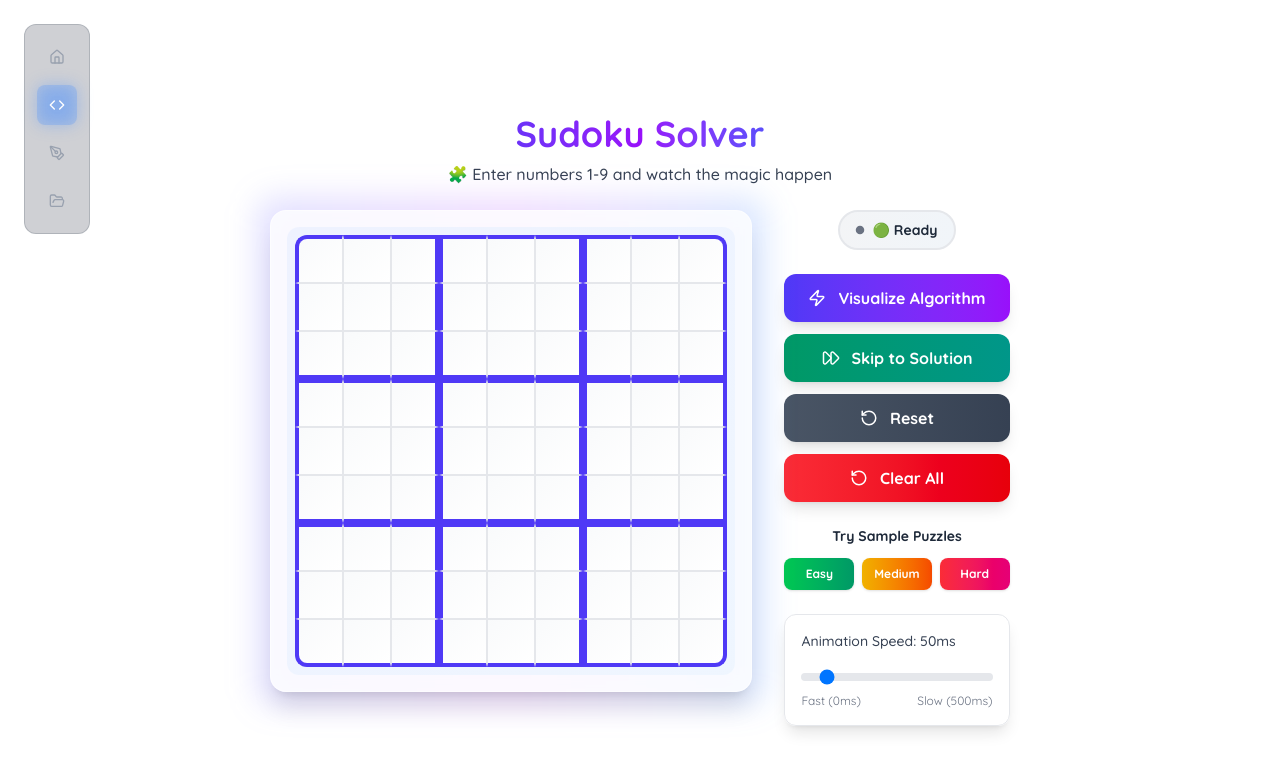
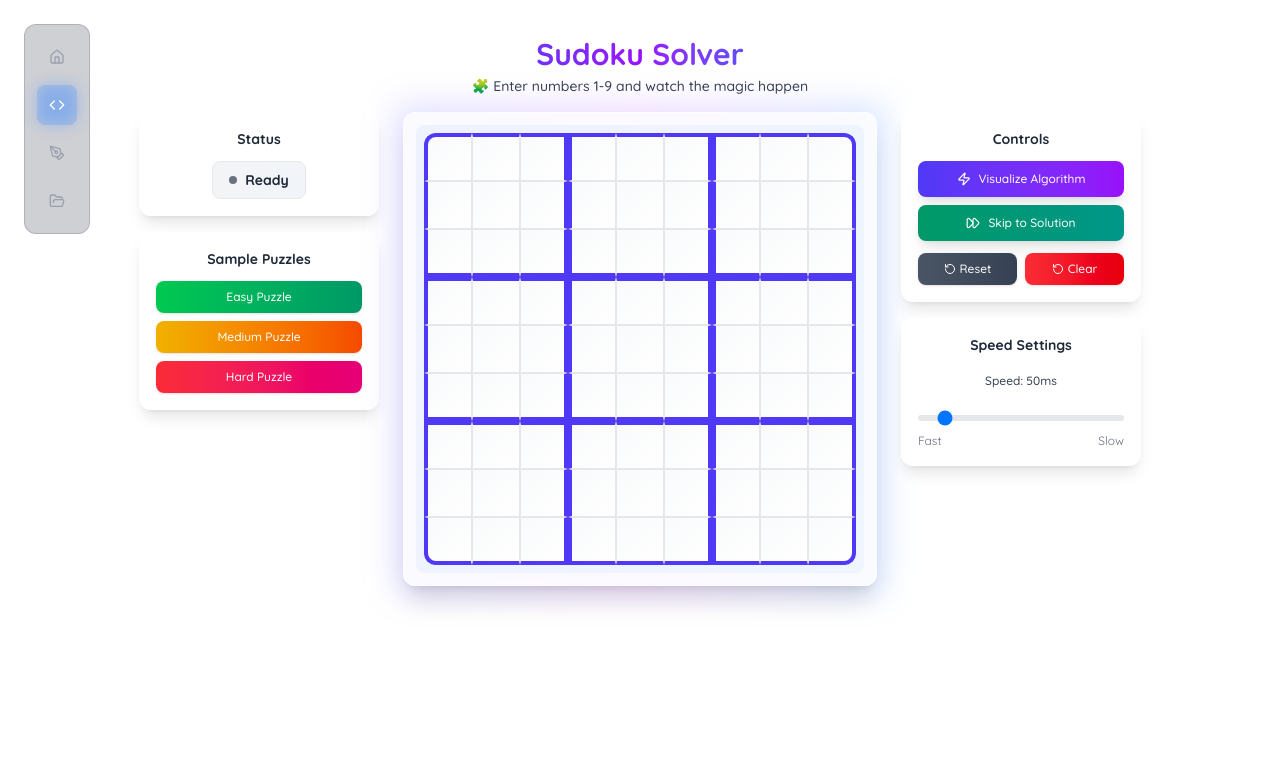
Before and after one commit to masabinhok/portfolio, a Next.js app: page /dsa in a window 1280 px wide. Shown: the top 772 px of the page. Built offline with nearby package versions, Linux system fonts and the light colour scheme.

Commit message:
feat: change the layout for better ux

```diff
--- a/components/dsa/SudokuSolver.tsx
+++ b/components/dsa/SudokuSolver.tsx
@@ -429,17 +429,17 @@ const SudokuSolver = () => {
   }
 
   return (
-    <section className='min-h-screen w-screen p-4 flex flex-col items-center justify-center'>
+    <section className='h-screen w-screen p-4 flex flex-col items-center justify-center overflow-hidden'>
       <motion.div
-        className='w-full max-w-6xl flex flex-col items-center gap-6'
+        className='w-full max-w-7xl flex flex-col items-center gap-4 h-full'
         initial={{ opacity: 0, y: 20 }}
         animate={{ opacity: 1, y: 0 }}
         transition={{ duration: 0.8, ease: "easeOut" }}
       >
         {/* Compact Header */}
-        <div className='text-center space-y-2'>
+        <div className='text-center space-y-1 flex-shrink-0'>
           <motion.h1
-            className='text-4xl font-black bg-gradient-to-r from-indigo-600 via-purple-600 to-blue-600 bg-clip-text text-transparent'
+            className='text-3xl font-black bg-gradient-to-r from-indigo-600 via-purple-600 to-blue-600 bg-clip-text text-transparent'
             initial={{ opacity: 0, scale: 0.9 }}
             animate={{ opacity: 1, scale: 1 }}
             transition={{ delay: 0.2, duration: 0.6 }}
@@ -447,7 +447,7 @@ const SudokuSolver = () => {
             Sudoku Solver
           </motion.h1>
           <motion.p
-            className='text-base text-gray-700 font-medium'
+            className='text-sm text-gray-700 font-medium'
             initial={{ opacity: 0, y: 10 }}
             animate={{ opacity: 1, y: 0 }}
             transition={{ delay: 0.4, duration: 0.6 }}
@@ -457,20 +457,111 @@ const SudokuSolver = () => {
         </div>
 
         {/* Main Content - Grid and Controls Side by Side */}
-        <div className='flex items-start gap-8 w-full justify-center'>
-          {/* Left Side - Grid */}
+        <div className='flex items-start gap-6 w-full justify-center flex-1 min-h-0'>
+          {/* Left Side - Status and Sample Puzzles */}
           <motion.div
-            className='relative'
+            className='flex flex-col gap-4 w-60'
+            initial={{ opacity: 0, x: -20 }}
+            animate={{ opacity: 1, x: 0 }}
+            transition={{ delay: 0.8, duration: 0.6 }}
+          >
+            {/* Status Card */}
+            <motion.div
+              className='w-full bg-white/90 backdrop-blur-sm rounded-xl p-4 shadow-lg border border-white/50'
+              layout
+            >
+              <div className='text-center space-y-3'>
+                <h3 className='text-sm font-bold text-gray-800'>Status</h3>
+                <motion.div
+                  className={`inline-flex items-center gap-2 px-4 py-2 rounded-lg text-xs font-bold transition-all duration-500 ${isSolved
+                    ? 'bg-gradient-to-r from-emerald-100 to-green-100 text-emerald-800 border border-emerald-200'
+                    : (isVisualizing || !isEditable)
+                      ? 'bg-gradient-to-r from-blue-100 to-indigo-100 text-blue-800 border border-blue-200'
+                      : 'bg-gradient-to-r from-gray-100 to-slate-100 text-gray-800 border border-gray-200'
+                    }`}
+                  layout
+                >
+                  <motion.div
+                    className={`w-2 h-2 rounded-full ${isSolved ? 'bg-emerald-500' : (isVisualizing || !isEditable) ? 'bg-blue-500' : 'bg-gray-500'}`}
+                    animate={{
+                      scale: (isVisualizing || !isEditable) && !isSolved ? [1, 1.2, 1] : 1,
+                    }}
+                    transition={{
+                      duration: 1.5,
+                      repeat: (isVisualizing || !isEditable) && !isSolved ? Infinity : 0
+                    }}
+                  />
+                  <motion.span layout className='text-sm'>
+                    {isSolved ? 'Solved!' : (isVisualizing || !isEditable) ? 'Solving...' : 'Ready'}
+                  </motion.span>
+                </motion.div>
+              </div>
+            </motion.div>
+
+            {/* Sample Puzzles Card */}
+            <motion.div
+              className='w-full bg-white/90 backdrop-blur-sm rounded-xl p-4 shadow-lg border border-white/50'
+              layout
+            >
+              <h3 className='text-sm font-bold text-gray-800 text-center mb-3'>Sample Puzzles</h3>
+              <AnimatePresence mode="wait">
+                {(!isVisualizing && isEditable) ? (
+                  <motion.div
+                    key="sample-buttons"
+                    initial={{ opacity: 0, y: 10 }}
+                    animate={{ opacity: 1, y: 0 }}
+                    exit={{ opacity: 0, y: -10 }}
+                    transition={{ duration: 0.2 }}
+                    className='space-y-2'
+                  >
+                    <button
+                      onClick={() => loadSamplePuzzle('easy')}
+                      className='w-full bg-gradient-to-r from-green-500 to-emerald-600 hover:from-green-600 hover:to-emerald-700 text-white px-3 py-2 rounded-lg text-xs font-medium transition-all duration-300 shadow hover:shadow-lg transform hover:-translate-y-0.5'
+                    >
+                      Easy Puzzle
+                    </button>
+                    <button
+                      onClick={() => loadSamplePuzzle('medium')}
+                      className='w-full bg-gradient-to-r from-yellow-500 to-orange-600 hover:from-yellow-600 hover:to-orange-700 text-white px-3 py-2 rounded-lg text-xs font-medium transition-all duration-300 shadow hover:shadow-lg transform hover:-translate-y-0.5'
+                    >
+                      Medium Puzzle
+                    </button>
+                    <button
+                      onClick={() => loadSamplePuzzle('hard')}
+                      className='w-full bg-gradient-to-r from-red-500 to-pink-600 hover:from-red-600 hover:to-pink-700 text-white px-3 py-2 rounded-lg text-xs font-medium transition-all duration-300 shadow hover:shadow-lg transform hover:-translate-y-0.5'
+                    >
+                      Hard Puzzle
+                    </button>
+                  </motion.div>
+                ) : (
+                  <motion.div
+                    key="sample-disabled"
+                    initial={{ opacity: 0, y: 10 }}
+                    animate={{ opacity: 1, y: 0 }}
+                    exit={{ opacity: 0, y: -10 }}
+                    transition={{ duration: 0.2 }}
+                    className='text-center text-gray-500 text-xs py-3'
+                  >
+                    Disabled during solving
+                  </motion.div>
+                )}
+              </AnimatePresence>
+            </motion.div>
+          </motion.div>
+
+          {/* Center - Grid */}
+          <motion.div
+            className='relative flex-shrink-0'
             initial={{ scale: 0.8, opacity: 0 }}
             animate={{ scale: 1, opacity: 1 }}
             transition={{ delay: 0.6, duration: 0.8, ease: "easeOut" }}
           >
             {/* Grid Shadow/Glow Effect */}
-            <div className='absolute -inset-3 bg-gradient-to-r from-indigo-500/20 via-purple-500/20 to-blue-500/20 rounded-2xl blur-lg'></div>
+            <div className='absolute -inset-2 bg-gradient-to-r from-indigo-500/20 via-purple-500/20 to-blue-500/20 rounded-xl blur-lg'></div>
 
             {/* Main Grid */}
-            <div className='relative bg-white/80 backdrop-blur-sm p-4 rounded-2xl shadow-xl border border-white/50'>
-              <div className='grid grid-cols-9 gap-0 p-2 bg-gradient-to-br from-indigo-50 to-blue-50 rounded-xl'>
+            <div className='relative bg-white/80 backdrop-blur-sm p-3 rounded-xl shadow-xl border border-white/50'>
+              <div className='grid grid-cols-9 gap-0 p-2 bg-gradient-to-br from-indigo-50 to-blue-50 rounded-lg'>
                 {sudoku.map((row, rowIndex) =>
                   row.map((cell, colIndex) => (
                     <motion.input
@@ -504,49 +595,162 @@ const SudokuSolver = () => {
             </div>
           </motion.div>
 
-          {/* Right Side - Controls */}
+          {/* Right Side - Controls and Speed */}
           <motion.div
-            className='flex flex-col gap-6 items-center max-w-xs'
+            className='flex flex-col gap-4 w-60'
             initial={{ opacity: 0, x: 20 }}
             animate={{ opacity: 1, x: 0 }}
             transition={{ delay: 1.0, duration: 0.6 }}
           >
-            {/* Progress and Status */}
-            <div className='w-full space-y-4'>
-              {/* Status */}
+            {/* Main Controls Card */}
+            <motion.div
+              className='w-full bg-white/90 backdrop-blur-sm rounded-xl p-4 shadow-lg border border-white/50'
+              layout
+            >
+              <h3 className='text-sm font-bold text-gray-800 text-center mb-3'>Controls</h3>
+              <div className='space-y-2'>
+                <AnimatePresence mode="wait">
+                  {(!isVisualizing && isEditable) ? (
+                    <motion.div
+                      key="main-controls"
+                      initial={{ opacity: 0, y: 10 }}
+                      animate={{ opacity: 1, y: 0 }}
+                      exit={{ opacity: 0, y: -10 }}
+                      transition={{ duration: 0.2 }}
+                      className='space-y-2'
+                    >
+                      <button
+                        onClick={solveSudoku}
+                        className='w-full group flex items-center justify-center gap-2 bg-gradient-to-r from-indigo-600 to-purple-600 hover:from-indigo-700 hover:to-purple-700 text-white px-4 py-2.5 rounded-lg font-medium transition-all duration-300 shadow-lg hover:shadow-xl transform hover:-translate-y-0.5 text-xs'
+                      >
+                        <Zap size={14} className='group-hover:scale-110 transition-transform duration-300' />
+                        Visualize Algorithm
+                      </button>
+
+                      <button
+                        onClick={solveInstantly}
+                        className='w-full group flex items-center justify-center gap-2 bg-gradient-to-r from-emerald-600 to-teal-600 hover:from-emerald-700 hover:to-teal-700 text-white px-4 py-2.5 rounded-lg font-medium transition-all duration-300 shadow-lg hover:shadow-xl transform hover:-translate-y-0.5 text-xs'
+                      >
+                        <FastForward size={14} className='group-hover:scale-110 transition-transform duration-300' />
+                        Skip to Solution
+                      </button>
+
+                      <div className='grid grid-cols-2 gap-2 pt-1'>
+                        <button
+                          onClick={resetToOriginal}
+                          className='group flex items-center justify-center gap-1 bg-gradient-to-r from-gray-600 to-gray-700 hover:from-gray-700 hover:to-gray-800 text-white px-3 py-2 rounded-lg font-medium transition-all duration-300 shadow hover:shadow-lg transform hover:-translate-y-0.5 text-xs'
+                        >
+                          <RotateCcw size={12} className='group-hover:rotate-180 transition-transform duration-500' />
+                          Reset
+                        </button>
+
+                        <button
+                          onClick={clearSudoku}
+                          className='group flex items-center justify-center gap-1 bg-gradient-to-r from-red-500 to-red-600 hover:from-red-600 hover:to-red-700 text-white px-3 py-2 rounded-lg font-medium transition-all duration-300 shadow hover:shadow-lg transform hover:-translate-y-0.5 text-xs'
+                        >
+                          <RotateCcw size={12} className='group-hover:rotate-180 transition-transform duration-500' />
+                          Clear
+                        </button>
+                      </div>
+                    </motion.div>
+                  ) : (
+                    <motion.div
+                      key="stop-control"
+                      initial={{ opacity: 0, y: 10 }}
+                      animate={{ opacity: 1, y: 0 }}
+                      exit={{ opacity: 0, y: -10 }}
+                      transition={{ duration: 0.2 }}
+                      className='space-y-2'
+                    >
+                      <button
+                        onClick={stopSolving}
+                        className='w-full group flex items-center justify-center gap-2 bg-gradient-to-r from-red-600 to-red-700 hover:from-red-700 hover:to-red-800 text-white px-4 py-2.5 rounded-lg font-medium transition-all duration-300 shadow-lg hover:shadow-xl transform hover:-translate-y-0.5 text-xs'
+                      >
+                        <SkipForward size={14} className='group-hover:scale-110 transition-transform duration-300' />
+                        Stop Solving
+                      </button>
+
+                      <div className='h-12 flex items-center justify-center text-gray-500 text-xs'>
+                        Other controls disabled
+                      </div>
+                    </motion.div>
+                  )}
+                </AnimatePresence>
+              </div>
+            </motion.div>
+
+            {/* Speed Settings Card */}
+            <motion.div
+              className='w-full bg-white/90 backdrop-blur-sm rounded-xl p-4 shadow-lg border border-white/50'
+              layout
+            >
+              <h3 className='text-sm font-bold text-gray-800 text-center mb-3'>Speed Settings</h3>
+              <AnimatePresence mode="wait">
+                {!isVisualizing ? (
+                  <motion.div
+                    key="speed-active"
+                    initial={{ opacity: 0, y: 10 }}
+                    animate={{ opacity: 1, y: 0 }}
+                    exit={{ opacity: 0, y: -10 }}
+                    transition={{ duration: 0.2 }}
+                    className='space-y-3'
+                  >
                     <div className='text-center'>
-                <div className={`inline-flex items-center gap-2 px-4 py-2 rounded-full text-sm font-bold transition-all duration-500 ${isSolved
-                  ? 'bg-gradient-to-r from-emerald-100 to-green-100 text-emerald-800 border-2 border-emerald-200'
-                  : (isVisualizing || !isEditable)
-                    ? 'bg-gradient-to-r from-blue-100 to-indigo-100 text-blue-800 border-2 border-blue-200'
-                    : 'bg-gradient-to-r from-gray-100 to-slate-100 text-gray-800 border-2 border-gray-200'
-                  }`}>
+                      <span className='text-xs font-medium text-gray-700'>
+                        Speed: {solvingSpeed}ms
+                      </span>
+                    </div>
+                    <input
+                      type='range'
+                      min='0'
+                      max='500'
+                      value={solvingSpeed}
+                      onChange={(e) => setSolvingSpeed(Number(e.target.value))}
+                      className='w-full h-1.5 bg-gray-200 rounded-lg appearance-none cursor-pointer slider'
+                    />
+                    <div className='flex justify-between text-xs text-gray-500'>
+                      <span>Fast</span>
+                      <span>Slow</span>
+                    </div>
+                  </motion.div>
+                ) : (
                   <motion.div
-                    className={`w-2 h-2 rounded-full ${isSolved ? 'bg-emerald-500' : (isVisualizing || !isEditable) ? 'bg-blue-500' : 'bg-gray-500'
-                      }`}
-                    animate={{ scale: [1, 1.2, 1] }}
-                    transition={{ duration: 2, repeat: Infinity }}
-                  />
-                  {isSolved ? '✅ Solved!' : (isVisualizing || !isEditable) ? '🔄 Solving...' : '🟢 Ready'}
-                </div>
+                    key="speed-inactive"
+                    initial={{ opacity: 0, y: 10 }}
+                    animate={{ opacity: 1, y: 0 }}
+                    exit={{ opacity: 0, y: -10 }}
+                    transition={{ duration: 0.2 }}
+                    className='text-center text-gray-500 text-xs py-3'
+                  >
+                    Can&apos;t alter during visualization
+                  </motion.div>
+                )}
+              </AnimatePresence>
+            </motion.div>
+          </motion.div>
         </div>
 
-              {/* Error Message */}
+        {/* Error Toast Notification */}
         <AnimatePresence>
           {errorMessage && (
             <motion.div
-                    className='text-center'
-                    initial={{ opacity: 0, y: -10, height: 0 }}
-                    animate={{ opacity: 1, y: 0, height: 'auto' }}
-                    exit={{ opacity: 0, y: -10, height: 0 }}
-                    transition={{ duration: 0.3 }}
+              className='fixed top-4 right-4 z-50'
+              initial={{ opacity: 0, x: 100, scale: 0.9 }}
+              animate={{ opacity: 1, x: 0, scale: 1 }}
+              exit={{ opacity: 0, x: 100, scale: 0.9 }}
+              transition={{ duration: 0.3, ease: "easeOut" }}
             >
-                    <div className='relative inline-flex items-center gap-2 px-4 py-2 pr-8 rounded-lg text-sm font-medium bg-gradient-to-r from-red-100 to-red-200 text-red-800 border-2 border-red-300'>
-                      <span className='text-red-600'>⚠️</span>
-                      <span className='text-xs leading-tight max-w-xs'>{errorMessage}</span>
+              <div className='bg-white/95 backdrop-blur-md rounded-xl p-3 pr-10 shadow-2xl border border-red-200 max-w-xs'>
+                <div className='flex items-start gap-2'>
+                  <span className='text-red-500 text-lg flex-shrink-0 mt-0.5'>⚠️</span>
+                  <div>
+                    <h4 className='font-bold text-red-800 text-xs mb-1'>Invalid Puzzle</h4>
+                    <p className='text-red-700 text-xs leading-relaxed'>{errorMessage}</p>
+                  </div>
+                </div>
                 <button
                   onClick={() => setErrorMessage('')}
-                        className='absolute right-2 top-1/2 transform -translate-y-1/2 text-red-600 hover:text-red-800 text-xs font-bold w-4 h-4 flex items-center justify-center rounded-full hover:bg-red-300/30 transition-colors duration-200'
+                  className='absolute top-2 right-2 text-red-500 hover:text-red-700 hover:bg-red-100 w-5 h-5 rounded-full flex items-center justify-center transition-colors duration-200 font-bold text-xs'
                   title='Dismiss error'
                 >
                   ×
@@ -555,124 +759,6 @@ const SudokuSolver = () => {
             </motion.div>
           )}
         </AnimatePresence>
-            </div>
-
-            {/* Controls */}
-            <div className='flex flex-col gap-3 w-full'>
-              {(!isVisualizing && isEditable) ? (
-                <>
-                  <button
-                    onClick={solveSudoku}
-                    disabled={!isEditable}
-                    className='group flex items-center justify-center gap-3 bg-gradient-to-r from-indigo-600 to-purple-600 hover:from-indigo-700 hover:to-purple-700 disabled:from-gray-400 disabled:to-gray-500 disabled:cursor-not-allowed text-white px-6 py-3 rounded-xl font-bold transition-all duration-300 shadow-lg hover:shadow-xl transform hover:-translate-y-1 disabled:hover:transform-none'
-                  >
-                    <Zap size={18} className='group-hover:scale-110 transition-transform duration-300' />
-                    Visualize Algorithm
-                  </button>
-
-                  <button
-                    onClick={() => {
-                      solveInstantly();
-                    }}
-                    disabled={!isEditable}
-                    className='group flex items-center justify-center gap-3 bg-gradient-to-r from-emerald-600 to-teal-600 hover:from-emerald-700 hover:to-teal-700 disabled:from-gray-400 disabled:to-gray-500 disabled:cursor-not-allowed text-white px-6 py-3 rounded-xl font-bold transition-all duration-300 shadow-lg hover:shadow-xl transform hover:-translate-y-1 disabled:hover:transform-none'
-                  >
-                    <FastForward size={18} className='group-hover:scale-110 transition-transform duration-300' />
-                    Skip to Solution
-                  </button>
-
-                  <button
-                    onClick={resetToOriginal}
-                    disabled={!isEditable}
-                    className='group flex items-center justify-center gap-3 bg-gradient-to-r from-gray-600 to-gray-700 hover:from-gray-700 hover:to-gray-800 disabled:from-gray-400 disabled:to-gray-500 disabled:cursor-not-allowed text-white px-6 py-3 rounded-xl font-bold transition-all duration-300 shadow-lg hover:shadow-xl transform hover:-translate-y-1 disabled:hover:transform-none'
-                  >
-                    <RotateCcw size={18} className='group-hover:rotate-180 transition-transform duration-500' />
-                    Reset
-                  </button>
-
-                  <button
-                    onClick={clearSudoku}
-                    disabled={!isEditable}
-                    className='group flex items-center justify-center gap-3 bg-gradient-to-r from-red-500 to-red-600 hover:from-red-600 hover:to-red-700 disabled:from-gray-400 disabled:to-gray-500 disabled:cursor-not-allowed text-white px-6 py-3 rounded-xl font-bold transition-all duration-300 shadow-lg hover:shadow-xl transform hover:-translate-y-1 disabled:hover:transform-none'
-                  >
-                    <RotateCcw size={18} className='group-hover:rotate-180 transition-transform duration-500' />
-                    Clear All
-                  </button>
-                </>
-              ) : (
-                <>
-                  <button
-                    onClick={stopSolving}
-                    className='group flex items-center justify-center gap-3 bg-gradient-to-r from-red-600 to-red-700 hover:from-red-700 hover:to-red-800 text-white px-6 py-3 rounded-xl font-bold transition-all duration-300 shadow-lg hover:shadow-xl transform hover:-translate-y-1'
-                  >
-                    <SkipForward size={18} className='group-hover:scale-110 transition-transform duration-300' />
-                    Stop
-                  </button>
-                </>
-              )}
-            </div>
-
-            {/* Sample Puzzles */}
-            {(!isVisualizing && isEditable) && (
-              <div className='w-full space-y-3'>
-                <h4 className='text-sm font-bold text-gray-800 text-center'>Try Sample Puzzles</h4>
-                <div className='grid grid-cols-3 gap-2'>
-                  <button
-                    onClick={() => loadSamplePuzzle('easy')}
-                    disabled={!isEditable}
-                    className='bg-gradient-to-r from-green-500 to-emerald-600 hover:from-green-600 hover:to-emerald-700 disabled:from-gray-400 disabled:to-gray-500 disabled:cursor-not-allowed text-white px-3 py-2 rounded-lg text-xs font-bold transition-all duration-300 shadow hover:shadow-lg transform hover:-translate-y-0.5 disabled:hover:transform-none'
-                  >
-                    Easy
-                  </button>
-                  <button
-                    onClick={() => loadSamplePuzzle('medium')}
-                    disabled={!isEditable}
-                    className='bg-gradient-to-r from-yellow-500 to-orange-600 hover:from-yellow-600 hover:to-orange-700 disabled:from-gray-400 disabled:to-gray-500 disabled:cursor-not-allowed text-white px-3 py-2 rounded-lg text-xs font-bold transition-all duration-300 shadow hover:shadow-lg transform hover:-translate-y-0.5 disabled:hover:transform-none'
-                  >
-                    Medium
-                  </button>
-                  <button
-                    onClick={() => loadSamplePuzzle('hard')}
-                    disabled={!isEditable}
-                    className='bg-gradient-to-r from-red-500 to-pink-600 hover:from-red-600 hover:to-pink-700 disabled:from-gray-400 disabled:to-gray-500 disabled:cursor-not-allowed text-white px-3 py-2 rounded-lg text-xs font-bold transition-all duration-300 shadow hover:shadow-lg transform hover:-translate-y-0.5 disabled:hover:transform-none'
-                  >
-                    Hard
-                  </button>
-                </div>
-              </div>
-            )}
-
-            {/* Speed Settings */}
-            <div className='w-full space-y-3'>
-              <AnimatePresence>
-                <motion.div
-                  className='space-y-3 p-4 bg-white/80 backdrop-blur-sm rounded-xl border border-gray-200 shadow-lg'
-                  initial={{ opacity: 0, height: 0 }}
-                  animate={{ opacity: 1, height: 'auto' }}
-                  exit={{ opacity: 0, height: 0 }}
-                  transition={{ duration: 0.3 }}
-                >
-                  <label className='block text-sm font-medium text-gray-700'>
-                    Animation Speed: {solvingSpeed}ms
-                  </label>
-                  <input
-                    type='range'
-                    min='0'
-                    max='500'
-                    value={solvingSpeed}
-                    onChange={(e) => setSolvingSpeed(Number(e.target.value))}
-                    className='w-full h-2 bg-gray-200 rounded-lg appearance-none cursor-pointer slider'
-                    disabled={isVisualizing}
-                  />
-                  <div className='flex justify-between text-xs text-gray-500'>
-                    <span>Fast (0ms)</span>
-                    <span>Slow (500ms)</span>
-                  </div>
-                </motion.div>
-              </AnimatePresence>
-            </div>
-          </motion.div>
-        </div>
       </motion.div>
     </section>
   )
```
Lines whose indentation alone changed are shown as unchanged.
